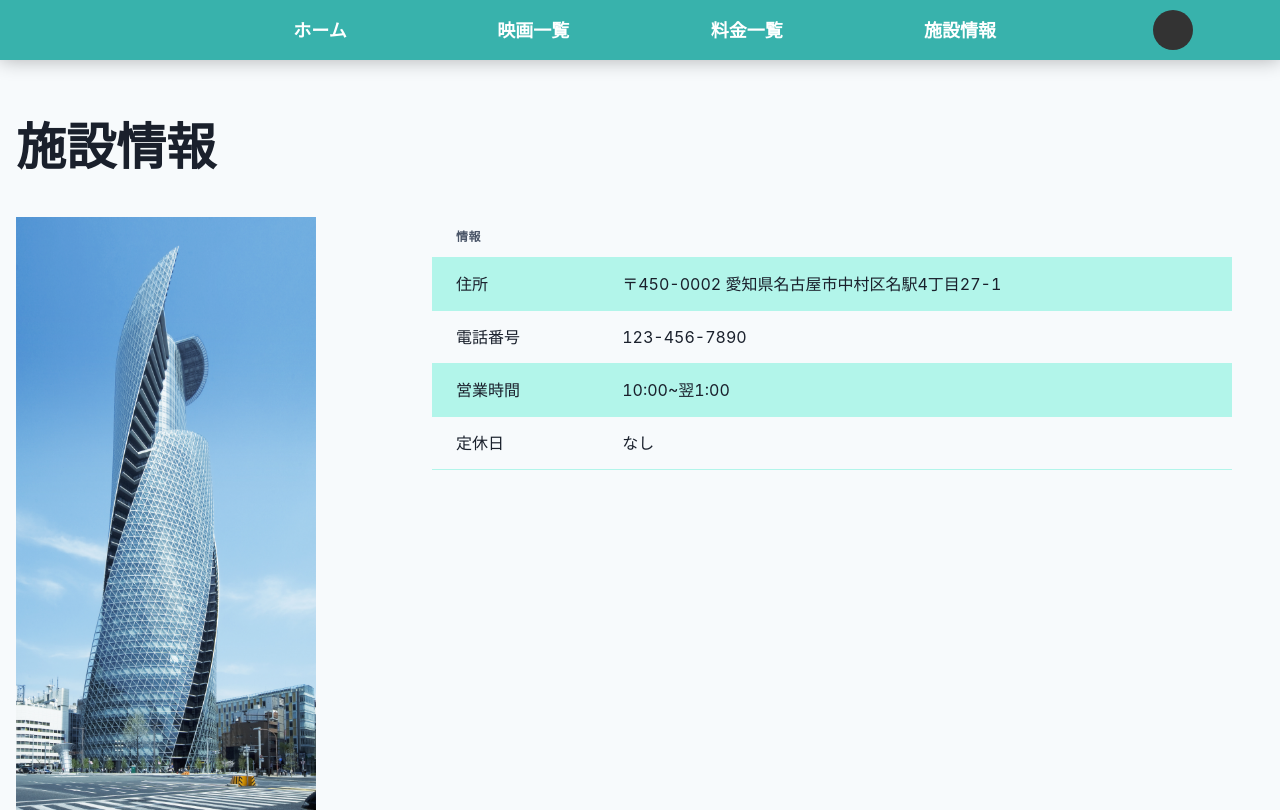
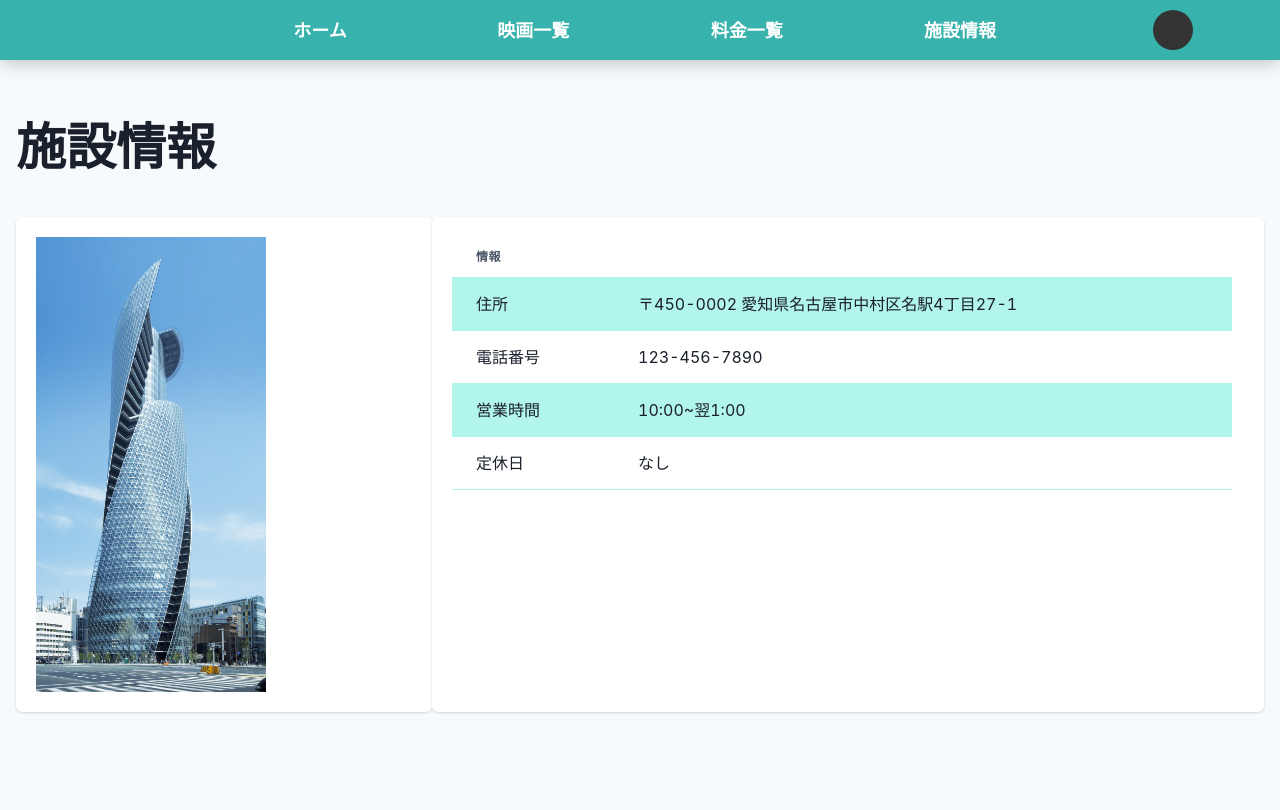
Before and after one commit to HALCinema1234/HALcinema_front, a Next.js app: page /theaterinf in a window 1280 px wide. Built offline with nearby package versions, Linux system fonts and the light colour scheme.

Commit message:
IMPROVE: 施設情報デザイン変更

```diff
--- a/src/components/ornagisms/theatreinf/TheatreTable.tsx
+++ b/src/components/ornagisms/theatreinf/TheatreTable.tsx
@@ -4,7 +4,7 @@ import React from 'react';
 export const TheatreTable = () => {
     return (
         <TableContainer>
-            <Table variant='striped' colorScheme='teal' width={800}>
+            <Table variant='striped' colorScheme='teal' width={780}>
                 <Thead>
                     <Tr>
                         <Th>情報</Th>
--- a/src/pages/theaterinf.tsx
+++ b/src/pages/theaterinf.tsx
@@ -2,6 +2,7 @@ import { MainContainer } from '@/components/atoms/MainContainer';
 import { Header } from '@/components/ornagisms/Header';
 import { SHead } from '@/components/ornagisms/SHead';
 import { TheatreTable } from '@/components/ornagisms/theatreinf/TheatreTable';
+import { Card, CardBody } from '@chakra-ui/react';
 import Image from 'next/image';
 import React from 'react';
 
@@ -27,8 +28,16 @@ export default function Theaterinf() {
                         gridTemplateColumns: '4fr 8fr',
                     }}
                 >
-                    <Image src='/halimage.png' width={300} height={800} alt='' />
-                    <TheatreTable />
+                    <Card>
+                        <CardBody maxH={720}>
+                            <Image src='/halimage.png' width={230} height={700} alt='' />
+                        </CardBody>
+                    </Card>
+                    <Card>
+                        <CardBody>
+                            <TheatreTable />
+                        </CardBody>
+                    </Card>
                 </div>
             </MainContainer>
         </>
```
